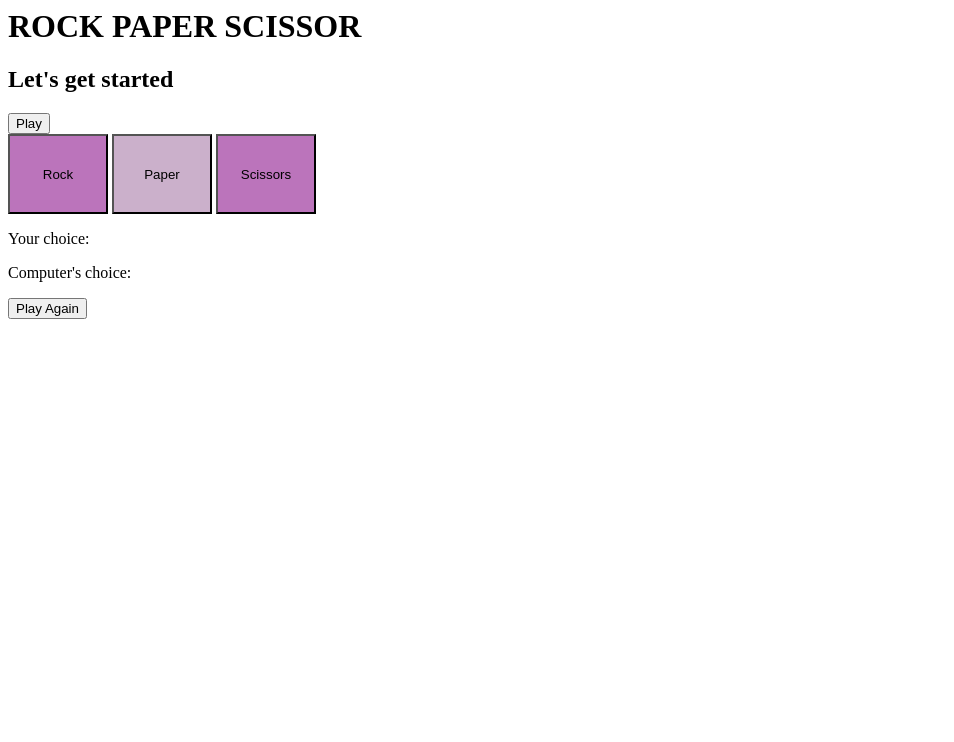
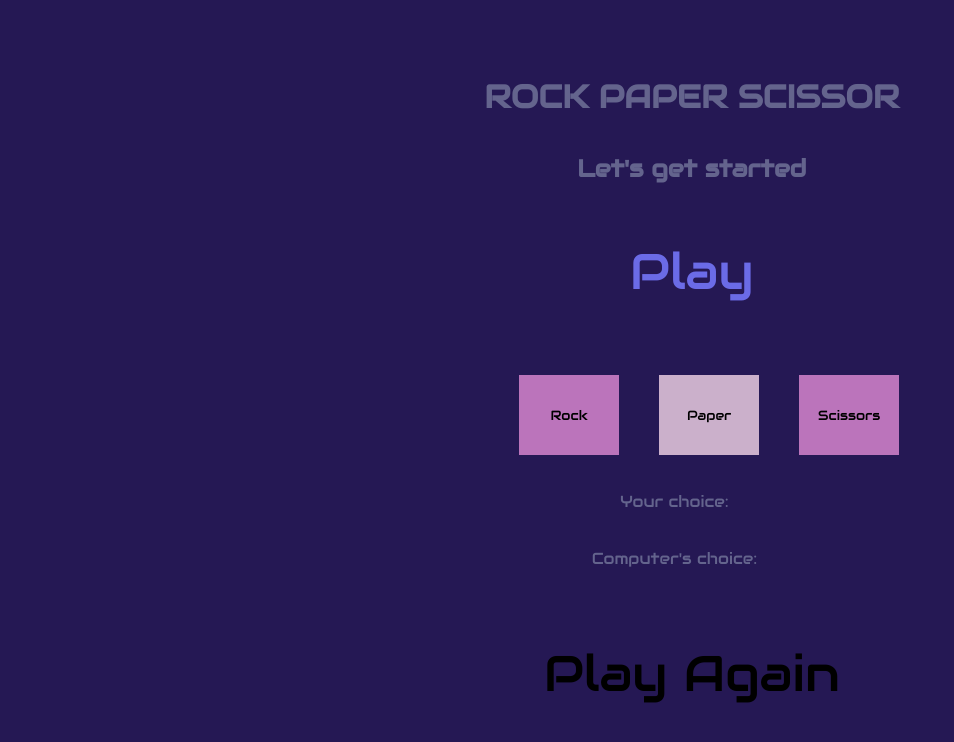
Before and after one commit to Chs2013/rock_paper_scissor_-game, a plain HTML site: page index.html in a window 1280 px wide. Shown: the whole page, without its empty margins (0-954 px from the left). Drawn offline with Linux system fonts and the light colour scheme.

Commit message:
Update style.css

```diff
--- a/style.css
+++ b/style.css
@@ -1,3 +1,20 @@
+*{
+    margin-top:3% ;
+    margin-left:3%;
+    border-style: none;
+}
+body{
+    font-family: "Audiowide", sans-serif;
+    text-align: center;
+color:rgb(100, 100, 141) ;
+    background: rgb(37, 24, 84);
+}
+
+#play{
+color: rgb(107, 107, 231);
+}
+
+
 #b1{
     width:100px;
     height:80px;
@@ -12,4 +29,17 @@
     width:100px;
     height:80px;
    background:rgb(187, 116, 187)
-}
+
+               }
+               #play{
+                background: rgb(37, 24, 84);
+                font-size: 50px;
+               }
+               #playAgain{
+                background: rgb(37, 24, 84);;
+                font-size: 50px;
+               }
+
+               #b1,#b2,#b3,#play,#playAgain{
+                font-family: "Audiowide", sans-serif;
+               }
```
